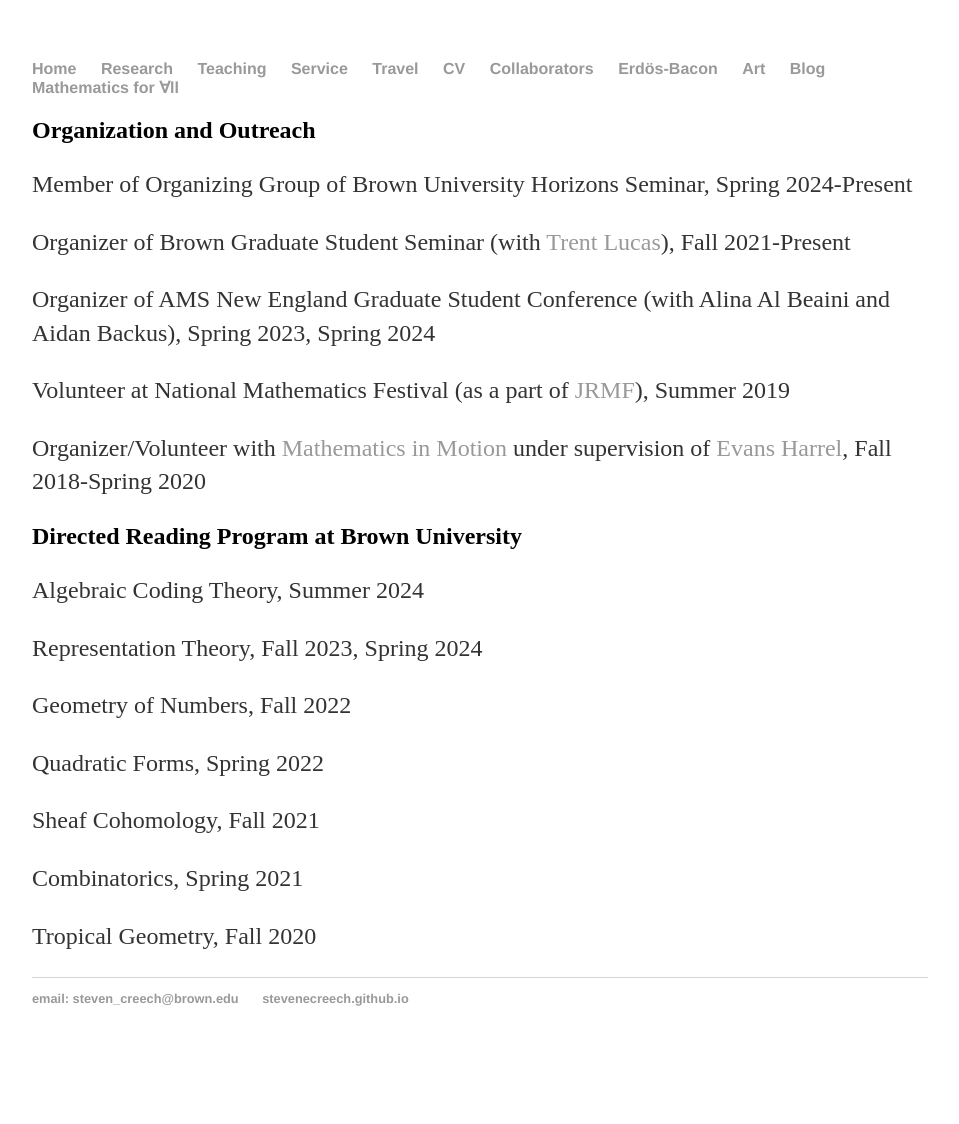
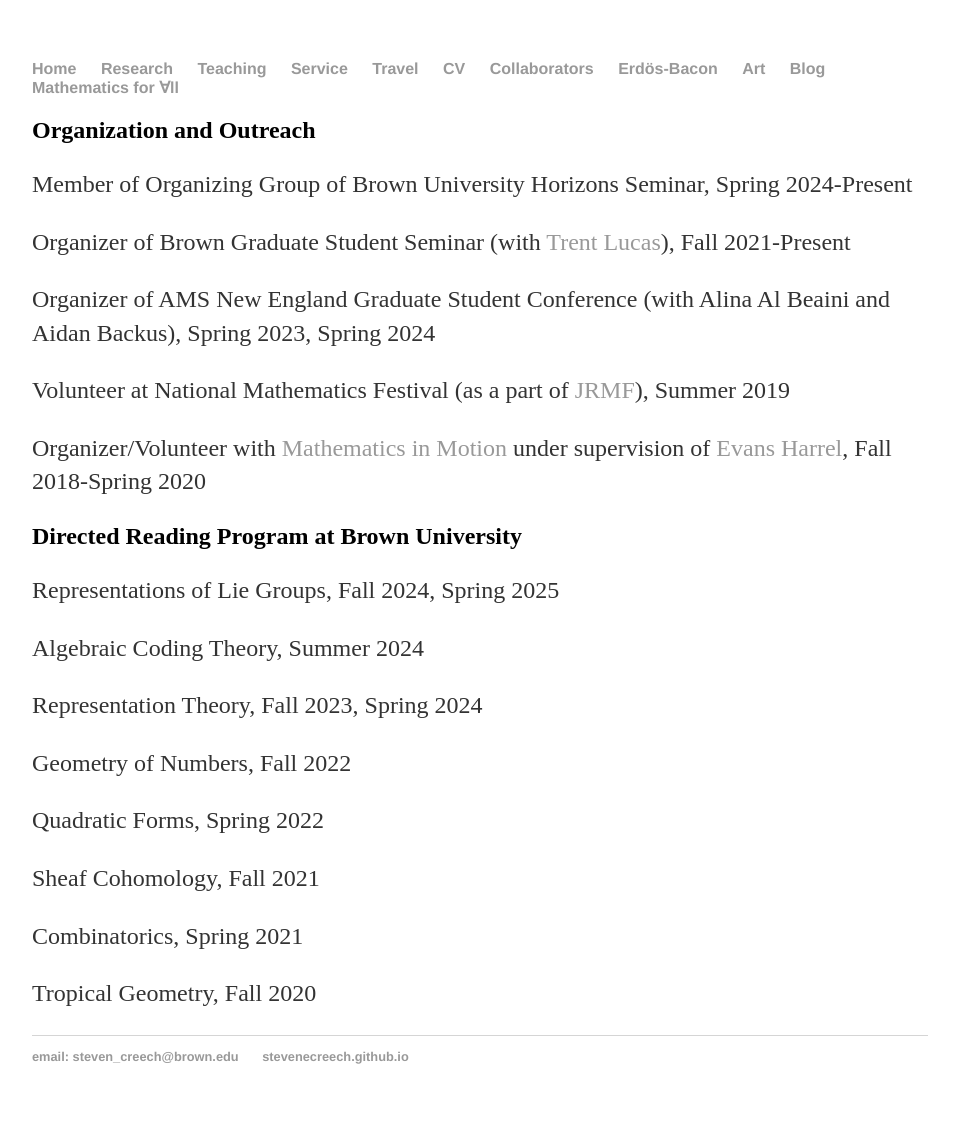
Before and after one commit to stevenecreech/stevenecreech.github.io, a Jekyll site: the page built from service/index.html, in a window 1280 px wide. Shown: the whole page, without its empty margins (160-1119 px from the left). Built offline with Jekyll 4.4.1, drawn with Linux system fonts in a browser that asks for light colours; Markdown is read by kramdown in place of the engine named in the settings; before the commit the page ends 1066 px from its top, so only the background shows below that.

Commit message:
Update index.html

```diff
--- a/service/index.html
+++ b/service/index.html
@@ -13,6 +13,7 @@ title: Steven Creech Service
 	under supervision of <a href="https://harrell.math.gatech.edu/">Evans Harrel</a>, Fall 2018-Spring 2020</p>
 
 	<h2>Directed Reading Program at Brown University </h2>
+	<p>Representations of Lie Groups, Fall 2024, Spring 2025</p>
 	<p>Algebraic Coding Theory, Summer 2024</p>
 	<p>Representation Theory, Fall 2023, Spring 2024</p>
 	<p>Geometry of Numbers, Fall 2022</p>
```
